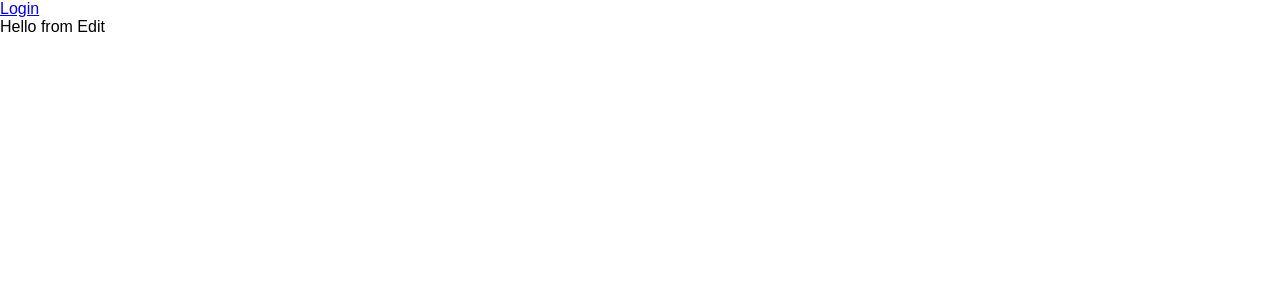
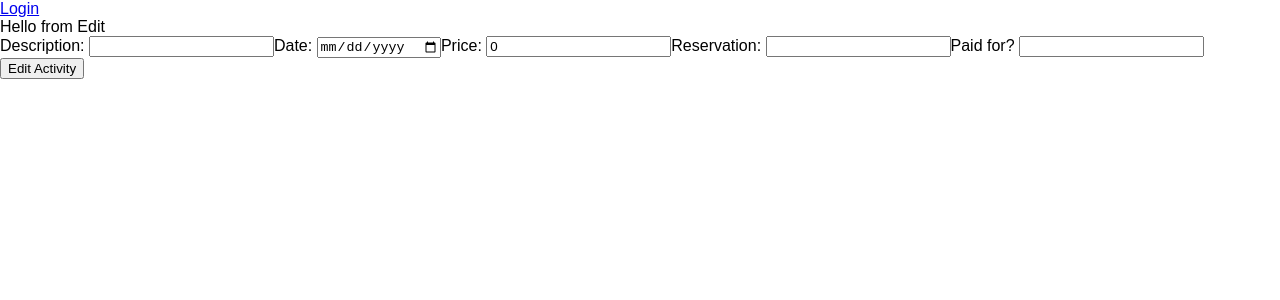
Before and after one commit to sbarnwell88/travel-planner, a React (Create React App) app in the folder client/: page /user/1/trips/1/activities/1/edit in a window 1280 px wide. Shown: the top 300 px of the page. Built offline with nearby package versions, Linux system fonts and the light colour scheme; no server answers.

Commit message:
fixed edit route

```diff
--- a/client/src/components/ActivityEdit.js
+++ b/client/src/components/ActivityEdit.js
@@ -1,12 +1,130 @@
 import React, { Component } from 'react';
+import axios from 'axios';
+import { Redirect } from "react-router-dom";
+
 
 class ActivityEdit extends Component {
+    constructor() {
+        super();
+        this.state= {
+            activities: {
+                description: '',
+                date: Date,
+                price: 0,
+                reservation: '',
+                paidFor: ''
+            },
+            redirect: false
+        }
+    }
+
+    componentWillMount() {
+        const userId = this.props.match.params.userId
+        const tripId = this.props.match.params.tripId
+        const activityId = this.props.match.params.activityId;
+        axios.get(`/api/user/${userId}/trips/${tripId}/activities/${activityId}`)
+        .then((res) => {
+            this.setState({
+                _id: res.data._id,
+                description: res.data.description,
+                date: res.data.date,
+                price: res.data.price,
+                reservation: res.data.reservation,
+                paidFor: res.data.paidFor
+            })
+        }).catch((err) => {
+            console.log(err)
+        })
+    }
+
+    _handleChange = event => {
+        const attributeName = event.target.name;
+            const attributeValue = event.target.value;
+            const activities = { ...this.state.activities };
+            activities[attributeName] = attributeValue;
+            this.setState({ activities })
+    };
+
+    _handleSubmit = (e) => {
+        e.preventDefault();
+        const payload = this.state.activities;
+        const userId = this.props.match.params.userId
+        const tripId = this.props.match.params.tripId
+        const activityId = this.props.match.params.activityId;
+        axios.put(`/api/user/${userId}/trips/${tripId}/activities/${activityId}`, payload)
+            .then((res) => {
+        this.setState({"redirect": true});
+        }).catch(err => console.log(err));
+    };
+
     render() {
-        return (
+        const userId = this.props.match.params.userId
+        const tripId = this.props.match.params.tripId
+
+        if (this.state.redirect) {
+            return <Redirect to={`/user/${userId}/trips/${tripId}/activities`}/>
+        } else {
+                    return (
             <div>
                 Hello from Edit
+                <form onSubmit={this._handleSubmit}>
+                    <label htmlFor="description">Description: </label>
+                    <input
+                    onChange={this._handleChange}
+                    name='description'
+                    value={this.state.activities.description}
+                    type="text"
+                    />
+                    <label htmlFor="date">Date: </label>
+                    <input
+                    onChange={this._handleChange}
+                    name='date'
+                    value={this.state.activities.date}
+                    type="date"
+                    />
+                    <label htmlFor="price">Price: </label>
+                    <input
+                    onChange={this._handleChange}
+                    name='price'
+                    value={this.state.activities.price}
+                    type="number"
+                    />
+                    <label htmlFor="reservation">Reservation: </label>
+                    <input
+                    onChange={this._handleChange}
+                    name='reservation'
+                    value={this.state.activities.reservation}
+                    type="text"
+                    />
+                    <label htmlFor="paidFor">Paid for? </label>
+                    <input
+                    onChange={this._handleChange}
+                    name='paidFor'
+                    value={this.state.activities.paidFor}
+                    type="text"
+                    />
+                <button>Edit Activity</button>
+                </form>
             </div>
         );
+        }
+
+    }
+}
+
+ActivityEdit.defaultProps = {
+    match: {
+       params: {
+           userId: '',
+           tripId: '',
+       }
+   },
+    location: {
+        state: {
+            activity: {
+                _id: ''
+            }
+        }
     }
 }
 
--- a/client/src/components/ActivityList.js
+++ b/client/src/components/ActivityList.js
@@ -27,6 +27,8 @@ class ActivityList extends Component {
         const tripId = this.props.tripId;
         const activityId = this.props._id;
 
+        console.log(this.props);
+
     return (
         <div>
             <h3>
@@ -34,7 +36,9 @@ class ActivityList extends Component {
             <div>{this.props.price}</div>
             <div>{this.props.date}</div>
             </h3>
-            <Link to={`/user/${userId}/trips/${tripId}/activities/${activityId}/edit`}>Edit Item</Link>
+            <Link to={`/user/${userId}/trips/${tripId}/activities/${activityId}/edit`}
+            activity={this.props}
+            >Edit Item</Link>
             <button onClick={this._deleteActivity}>delete</button>
         </div>
     );
```
Also changed, not shown: 1 other file (tests, documents, lock files or other folders).
